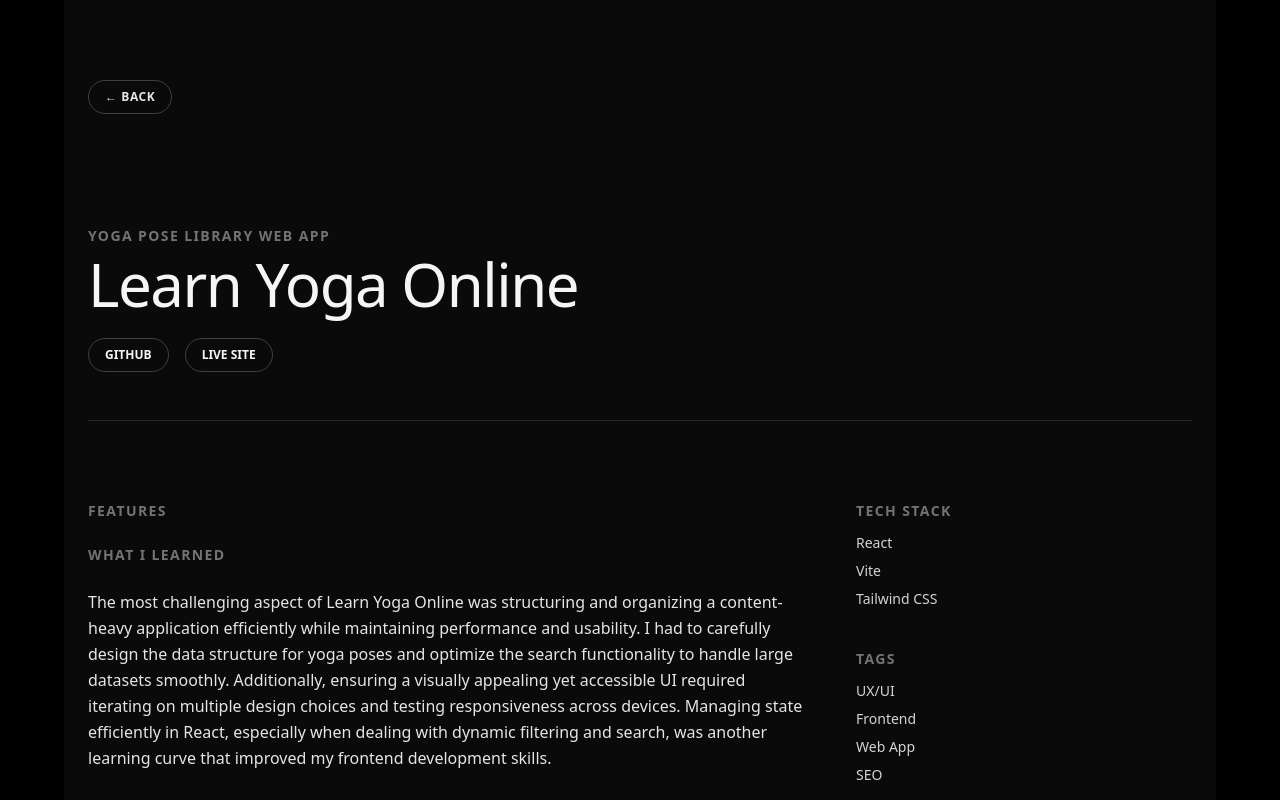
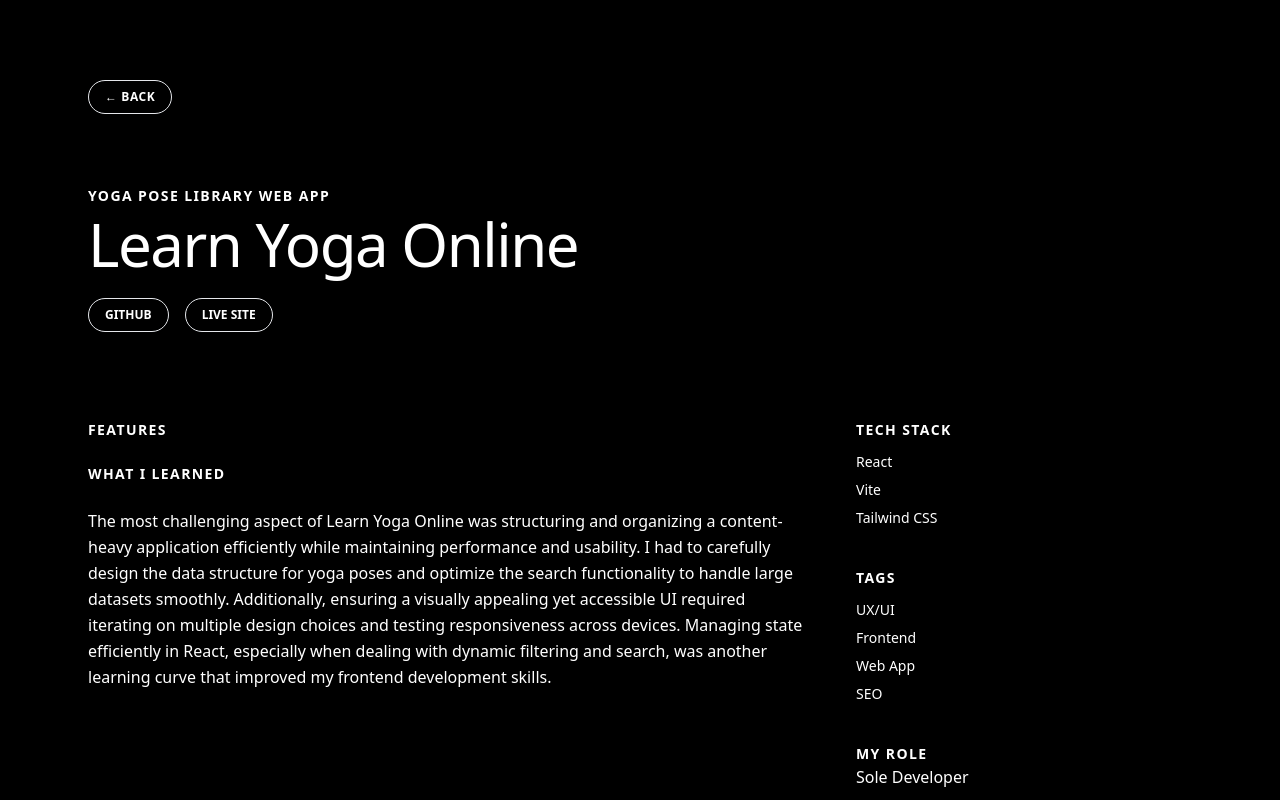
Before and after one commit to samanthacabrera/portfolio, a React (Vite) app: page /projects/1 in a window 1280 px wide. Shown: the top 800 px of the page. Built offline with nearby package versions, Linux system fonts and the light colour scheme.

Commit message:
minor layout adjustments

```diff
--- a/src/pages/About.jsx
+++ b/src/pages/About.jsx
@@ -13,7 +13,7 @@ function About() {
 
         <p>
           I'm a full-stack <span className="text-lime-600 md:text-inherit group-hover:text-lime-600 transition duration-500 delay-200">software engineer</span>, specializing in <span className="text-pink-600 md:text-inherit group-hover:text-pink-600 transition duration-500 delay-300">3D</span> web development.
-          I’m <span className="text-orange-600 md:text-inherit group-hover:text-orange-600 transition duration-500 delay-200">self-taught</span>, and I code simply because I <span className="text-yellow-500 md:text-inherit group-hover:text-yellow-500 transition duration-500 delay-200">enjoy</span> it. Programming has always been a space where I get to <span className="text-pink-600 md:text-inherit group-hover:text-pink-600 transition duration-500 delay-200">create</span> without limits.
+          I’m <span className="text-orange-600 md:text-inherit group-hover:text-orange-600 transition duration-500 delay-200">self-taught</span> and I code simply because I <span className="text-yellow-500 md:text-inherit group-hover:text-yellow-500 transition duration-500 delay-200">enjoy</span> it. Programming has always been a space where I get to <span className="text-pink-600 md:text-inherit group-hover:text-pink-600 transition duration-500 delay-200">create</span> without limits.
             I'm <span className="text-lime-600 md:text-inherit group-hover:text-lime-600 transition duration-500 delay-200">passionate</span> about creating digital solutions that combine <span className="text-yellow-500 md:text-inherit group-hover:text-yellow-500 transition duration-500 delay-300">creativity</span> and <span className="text-cyan-600 md:text-inherit group-hover:text-cyan-600 transition duration-500 delay-400">functionality</span>.
             Through this fusion, I find <span className="text-yellow-500 md:text-inherit group-hover:text-yellow-500 transition duration-500 delay-300">fulfillment</span> and <span className="text-cyan-600 md:text-inherit group-hover:text-cyan-600 transition duration-500 delay-400">purpose</span> in my work.
         </p>
--- a/src/pages/Home.jsx
+++ b/src/pages/Home.jsx
@@ -5,8 +5,8 @@ import Footer from "../utils/Footer";
 function Home() {
 
     const componentCards = [
-        { component: <About />, key: "about" },
-        { component: <ProjectList is3DView={false} />, key: "projects" },
+        { component: <About/>, key: "about" },
+        { component: <ProjectList/>, key: "projects" },
     ];
 
     return (
--- a/src/pages/ProjectPage.jsx
+++ b/src/pages/ProjectPage.jsx
@@ -12,7 +12,7 @@ const ProjectPage = () => {
 
   if (!project.id) {
     return (
-      <div className="flex items-center justify-center min-h-screen bg-neutral-950 text-neutral-100">
+      <div className="flex items-center justify-center min-h-screen">
         <p className="text-lg font-bold uppercase tracking-widest">
           Project not found
         </p>
@@ -21,17 +21,17 @@ const ProjectPage = () => {
   }
 
   return (
-    <div className="min-h-screen bg-neutral-950 text-neutral-100 px-6 py-20 max-w-6xl mx-auto space-y-20">
+    <div className="min-h-screen px-6 py-20 max-w-6xl mx-auto space-y-10">
       <Link
         to="/"
-        className="inline-block px-4 py-2 text-xs font-bold uppercase tracking-wider border border-neutral-700 rounded-full text-neutral-200 hover:bg-neutral-800 transition-all duration-200 mb-8"
+        className="inline-block px-4 py-2 text-xs font-bold uppercase tracking-wider border rounded-full hover:transition-all duration-200 mb-8"
       >
         ← Back
       </Link>
 
-      <div className="space-y-6 border-b border-neutral-800 pb-12">
+      <div className="space-y-6 pb-12">
         <div>
-          <h2 className="uppercase text-sm font-bold tracking-widest text-neutral-500 mb-2">
+          <h2 className="uppercase text-sm font-bold tracking-widest mb-2">
             {project.projectType}
           </h2>
           <h1 className="text-5xl md:text-6xl tracking-tight">
@@ -42,14 +42,14 @@ const ProjectPage = () => {
         <div className="flex space-x-4">
           <a
             href={project.github}
-            className="px-4 py-2 text-xs font-semibold uppercase border border-neutral-700 rounded-full hover:bg-neutral-800 transition duration-200"
+            className="px-4 py-2 text-xs font-semibold uppercase border rounded-full hover:transition duration-200"
           >
             GitHub
           </a>
           {project.deployed && (
             <a
               href={project.link}
-              className="px-4 py-2 text-xs font-semibold uppercase border border-neutral-700 rounded-full hover:bg-neutral-800 transition duration-200"
+              className="px-4 py-2 text-xs font-semibold uppercase border rounded-full hover:transition duration-200"
             >
               Live Site
             </a>
@@ -58,27 +58,27 @@ const ProjectPage = () => {
       </div>
 
       {/* Main Content */}
-      <div className="grid grid-cols-1 md:grid-cols-3 gap-12 border-b border-neutral-800 pb-12">
+      <div className="grid grid-cols-1 md:grid-cols-3 gap-12 pb-12">
         {/* Description */}
         <div className="md:col-span-2 space-y-6">
-           <h3 className="text-sm uppercase font-bold tracking-widest text-neutral-500 mb-3">
+           <h3 className="text-sm uppercase font-bold tracking-widest mb-3">
               Features
             </h3>
-            <ul className="space-y-2">
+            <ul className="list-disc list-inside marker:text-xs space-y-2">
               {project.features.map((feature, index) => (
                 <li
                   key={index}
-                  className="text-sm text-neutral-300 font-medium"
+                  className="text-sm font-medium"
                 >
                   {feature}
                 </li>
               ))}
             </ul>
 
-          <h3 className="text-sm uppercase font-bold tracking-widest text-neutral-500">
+          <h3 className="text-sm uppercase font-bold tracking-widest">
             What I Learned
           </h3>
-          <p className="text-base text-neutral-200 leading-relaxed">
+          <p className="text-base leading-relaxed">
             {project.insights}
           </p>
         </div>
@@ -86,12 +86,12 @@ const ProjectPage = () => {
         {/* Sidebar */}
         <div className="space-y-10">
           <div>
-            <h3 className="text-sm uppercase font-bold tracking-widest text-neutral-500 mb-3">
+            <h3 className="text-sm uppercase font-bold tracking-widest mb-3">
               Tech Stack
             </h3>
             <ul className="space-y-2">
               {project.techStack.map((tech, index) => (
-                <li key={index} className="text-sm text-neutral-300 font-medium">
+                <li key={index} className="text-sm font-medium">
                   {tech}
                 </li>
               ))}
@@ -99,12 +99,12 @@ const ProjectPage = () => {
           </div>
 
           <div>
-            <h3 className="text-sm uppercase font-bold tracking-widest text-neutral-500 mb-3">
+            <h3 className="text-sm uppercase font-bold tracking-widest mb-3">
               Tags
             </h3>
             <ul className="space-y-2">
               {project.tags.map((tag, index) => (
-                <li key={index} className="text-sm text-neutral-300 font-medium">
+                <li key={index} className="text-sm font-medium">
                   {tag}
                 </li>
               ))}
@@ -112,10 +112,10 @@ const ProjectPage = () => {
           </div>
 
             <div>
-                <h3 className="text-sm uppercase font-bold tracking-widest text-neutral-500">
+                <h3 className="text-sm uppercase font-bold tracking-widest">
                     My Role
                 </h3>
-                <p className="text-base text-neutral-200 leading-relaxed">
+                <p className="text-base leading-relaxed">
                     {project.contribution}
                 </p>
             </div>
@@ -124,7 +124,7 @@ const ProjectPage = () => {
 
       {/* Other Work */}
       <div>
-        <h3 className="text-sm uppercase font-bold tracking-widest text-neutral-500 mb-6">
+        <h3 className="text-sm uppercase font-bold tracking-widest mb-6">
           Other Projects
         </h3>
         <ul className="grid grid-cols-2 md:grid-cols-4 gap-6">
@@ -134,7 +134,7 @@ const ProjectPage = () => {
               <li key={proj.id}>
                 <Link
                   to={`/projects/${proj.id}`}
-                  className="block text-sm font-semibold text-neutral-300 hover:text-neutral-50 transition duration-200"
+                  className="block text-sm hover:transition duration-200"
                 >
                   {proj.title}
                 </Link>
```
